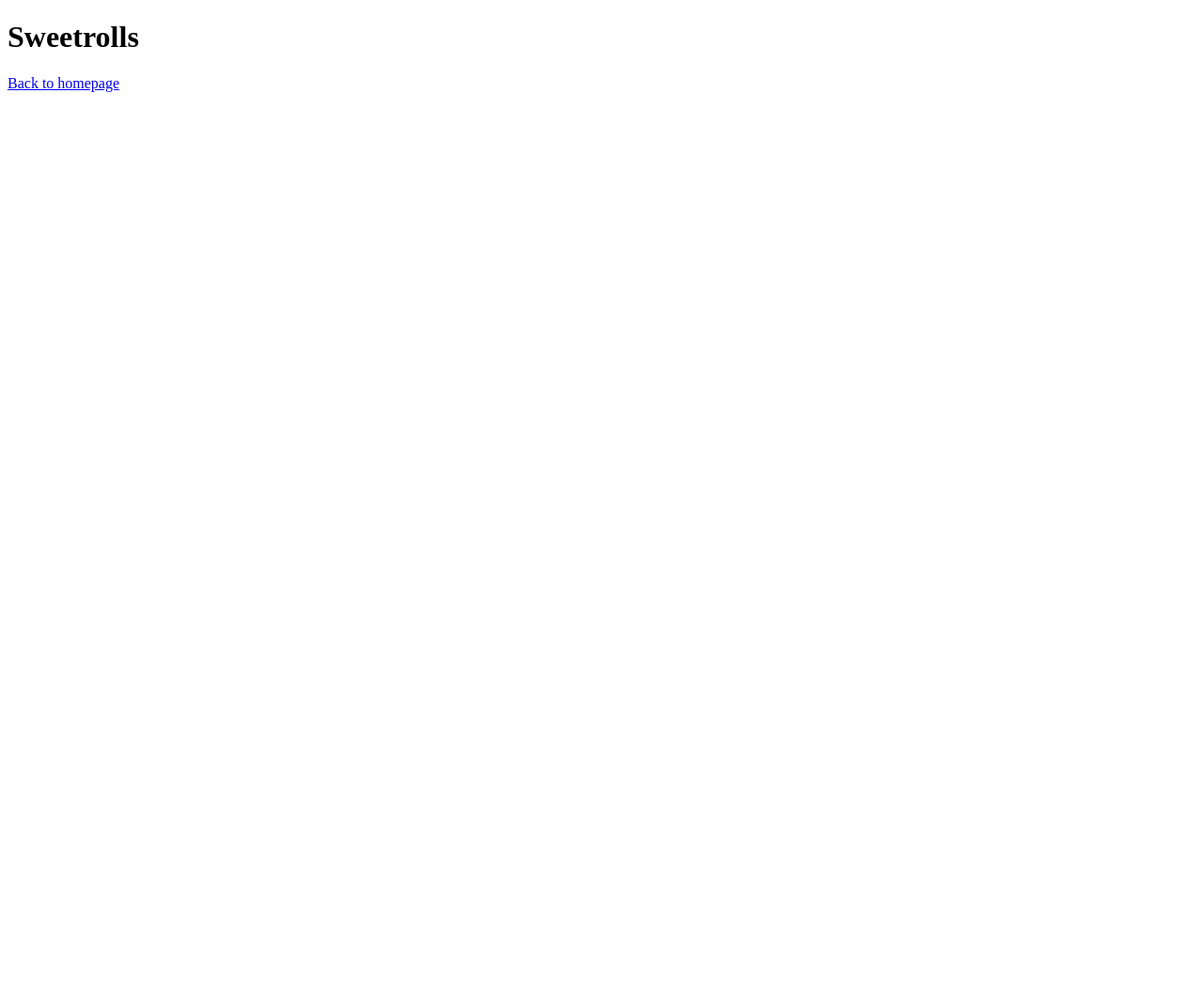
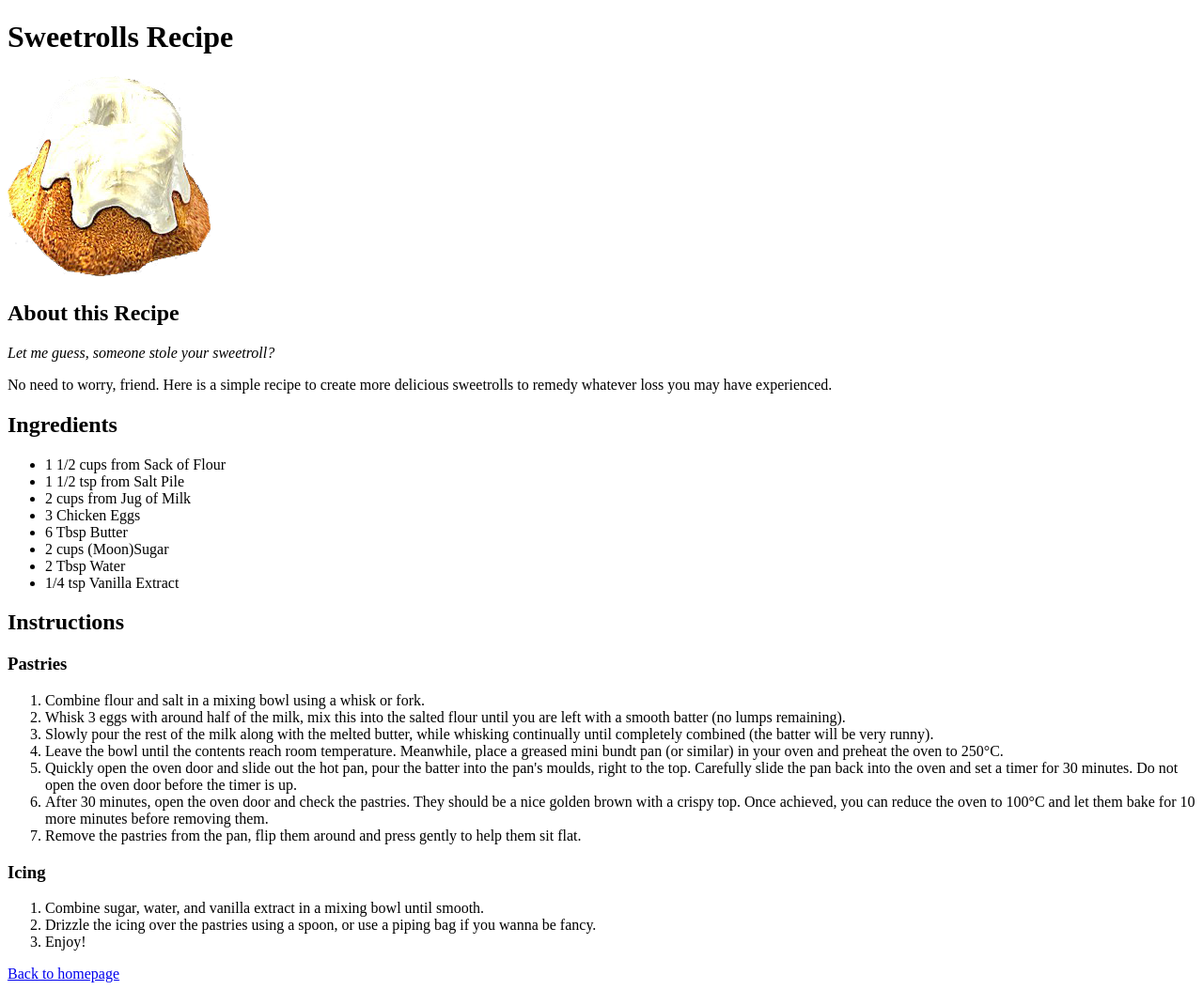
Before and after one commit to bjorn-the-brown/odin-recipes, a plain HTML site: page recipes/sweetroll.html in a window 1280 px wide. Shown: the whole page at 94% size. Before the commit the page ends 800 px from the top, so only its background shows below. Drawn offline with Linux system fonts and the light colour scheme.

Commit message:
Add content to sweetroll.html
Create new directory, img, for website images. Add sweetroll.png to this directory.
Add content to the Sweetroll recipe page.

```diff
--- a/recipes/sweetroll.html
+++ b/recipes/sweetroll.html
@@ -6,7 +6,44 @@
     <title>Sweetroll Recipe</title>
 </head>
 <body>
-    <h1>Sweetrolls</h1>
+    <h1>Sweetrolls Recipe</h1>
+
+    <img src="../img/sweetroll.png" alt="An irresitibly delicious looking sweetroll">
+
+    <h2>About this Recipe</h2>
+    <p><em>Let me guess, someone stole your sweetroll?</em></p>
+    <p>No need to worry, friend. Here is a simple recipe to create more delicious sweetrolls to remedy whatever loss you may have experienced.</p>
+
+    <h2>Ingredients</h2>
+    <ul>
+        <li>1 1/2 cups from Sack of Flour</li>
+        <li>1 1/2 tsp from Salt Pile</li>
+        <li>2 cups from Jug of Milk</li>
+        <li>3 Chicken Eggs</li>
+        <li>6 Tbsp Butter</li>
+        <li>2 cups (Moon)Sugar</li>
+        <li>2 Tbsp Water</li>
+        <li>1/4 tsp Vanilla Extract</li>
+    </ul>
+
+    <h2>Instructions</h2>
+    <h3>Pastries</h3>
+    <ol>
+        <li>Combine flour and salt in a mixing bowl using a whisk or fork.</li>
+        <li>Whisk 3 eggs with around half of the milk, mix this into the salted flour until you are left with a smooth batter (no lumps remaining).</li>
+        <li>Slowly pour the rest of the milk along with the melted butter, while whisking continually until completely combined (the batter will be very runny).</li>
+        <li>Leave the bowl until the contents reach room temperature. Meanwhile, place a greased mini bundt pan (or similar) in your oven and preheat the oven to 250&deg;C.</li>
+        <li>Quickly open the oven door and slide out the hot pan, pour the batter into the pan's moulds, right to the top. Carefully slide the pan back into the oven and set a timer for 30 minutes. Do not open the oven door before the timer is up.</li>
+        <li>After 30 minutes, open the oven door and check the pastries. They should be a nice golden brown with a crispy top. Once achieved, you can reduce the oven to 100&deg;C and let them bake for 10 more minutes before removing them.</li>
+        <li>Remove the pastries from the pan, flip them around and press gently to help them sit flat.</li>
+    </ol>
+    <h3>Icing</h3>
+    <ol>
+        <li>Combine sugar, water, and vanilla extract in a mixing bowl until smooth.</li>
+        <li>Drizzle the icing over the pastries using a spoon, or use a piping bag if you wanna be fancy.</li>
+        <li>Enjoy!</li>
+    </ol>
+
     <a href="../index.html">Back to homepage</a>
 </body>
 </html>
```
Also changed, not shown: img/sweetroll.png (added).
